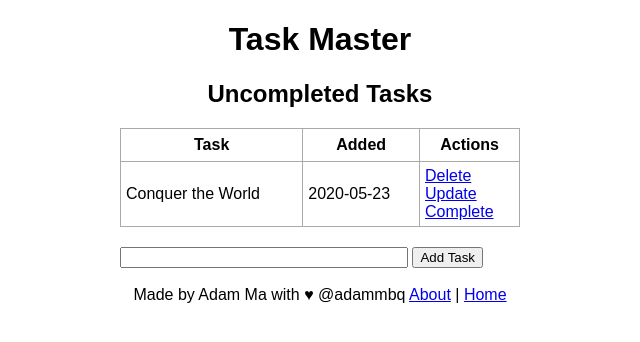
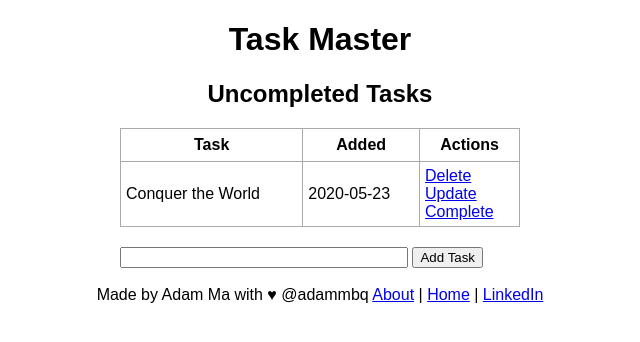
Before and after one commit to adammbq/todo_new, a Flask app: page / in a window 1280 px wide. Shown: the top 342 px of the page, without its empty margins (320-960 px from the left). Run offline with Flask 2, Linux system fonts and the light colour scheme; data comes from the database, SQL or seed files in the repository.

Commit message:
Added linkedin page

```diff
--- a/templates/base.html
+++ b/templates/base.html
@@ -18,6 +18,8 @@
     <a href="/about">About</a>
     |
     <a href="/"> Home</a>
+    |
+    <a href="https://www.linkedin.com/in/boqian-m-059b9b11a/"> LinkedIn</a>
     {% block footer %}{% endblock %}
 </footer>
 
```
